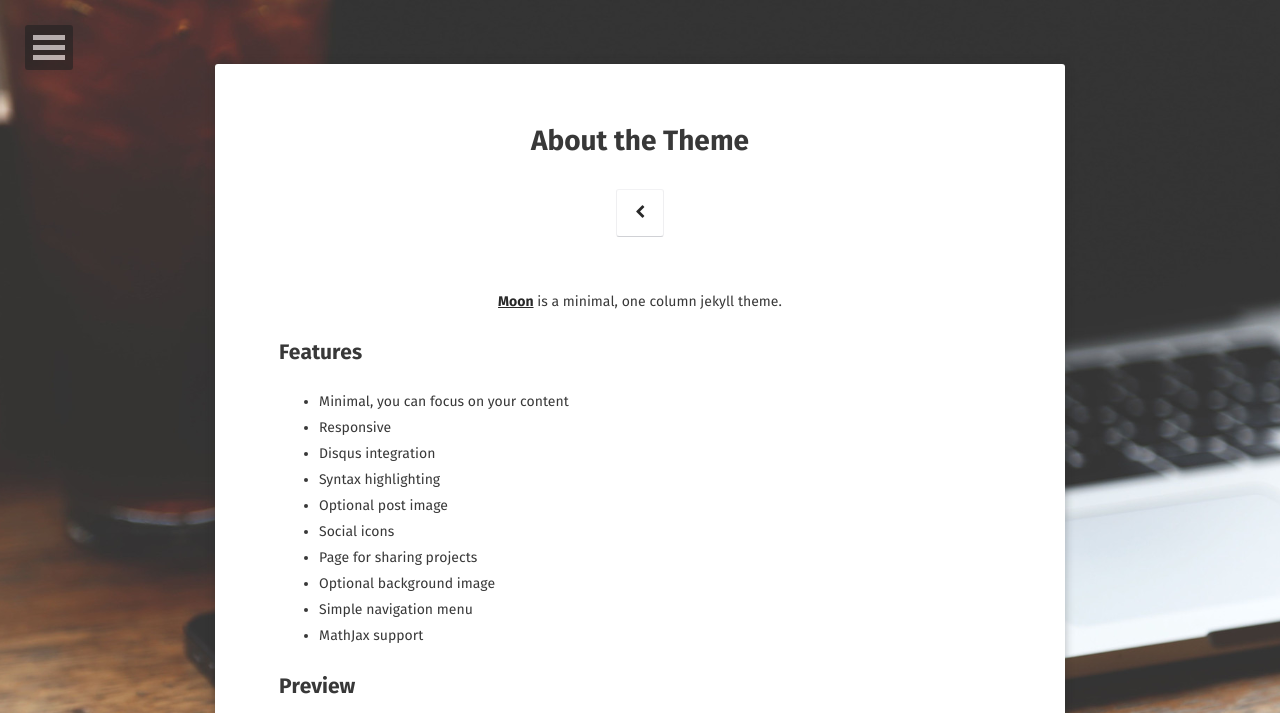
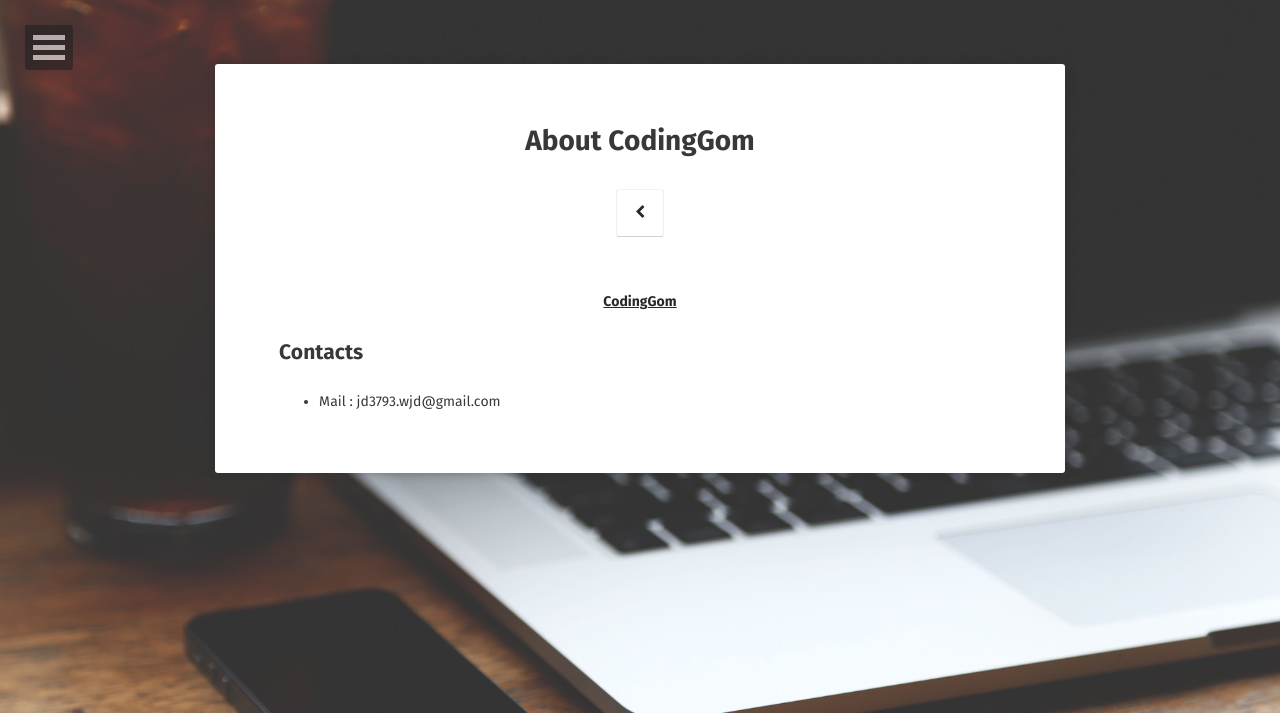
Before and after one commit to CodingGom/CodingGom.github.io, a Jekyll site: the page built from about/index.md, in a window 1280 px wide. Shown: the top 713 px of the page. Built offline with Jekyll 4.4.1, drawn with Linux system fonts in a browser that asks for light colours; some web fonts are replaced; some of the changed text lies outside the part shown; grey boxes are pictures that could not be loaded.

Commit message:
Update index.md

```diff
--- a/about/index.md
+++ b/about/index.md
@@ -1,37 +1,11 @@
 ---
 layout: page
-title: About the Theme
-tags: [about, Jekyll, theme, moon]
-date: 2016-03-21
+title: About CodingGom
+tags: [about]
 comments: false
 ---
 
-<center><a href="http://taylantatli.github.io/Moon"><b>Moon</b></a> is a minimal, one column jekyll theme.</center>
+<center><a href="http://CodingGom.github.io/Moon"><b>CodingGom</b></a></center>
 
-## Features
-* Minimal, you can focus on your content
-* Responsive
-* Disqus integration
-* Syntax highlighting
-* Optional post image
-* Social icons
-* Page for sharing projects
-* Optional background image
-* Simple navigation menu
-* MathJax support
-
-## Preview
-
-{% capture images %}
-    https://cloud.githubusercontent.com/assets/754514/14509720/61c61058-01d6-11e6-93ab-0918515ecd56.png
-    https://cloud.githubusercontent.com/assets/754514/14509716/61ac6c8e-01d6-11e6-879f-8308883de790.png
-{% endcapture %}
-{% include gallery images=images caption="Screenshots of Moon Theme" cols=2 %}
-
-See a [live version of Moon](http://taylantatli.github.io/Moon) hosted on GitHub.
-
-## Getting Started
-
-To learn how to install and use this theme check out the [Setup Guide](http://taylantatli.me/Moon/moon-theme/) for more information.
-
-[Install Moon](https://github.com/TaylanTatli/Moon){: .btn}
+## Contacts
+* Mail : jd3793.wjd@gmail.com
```
